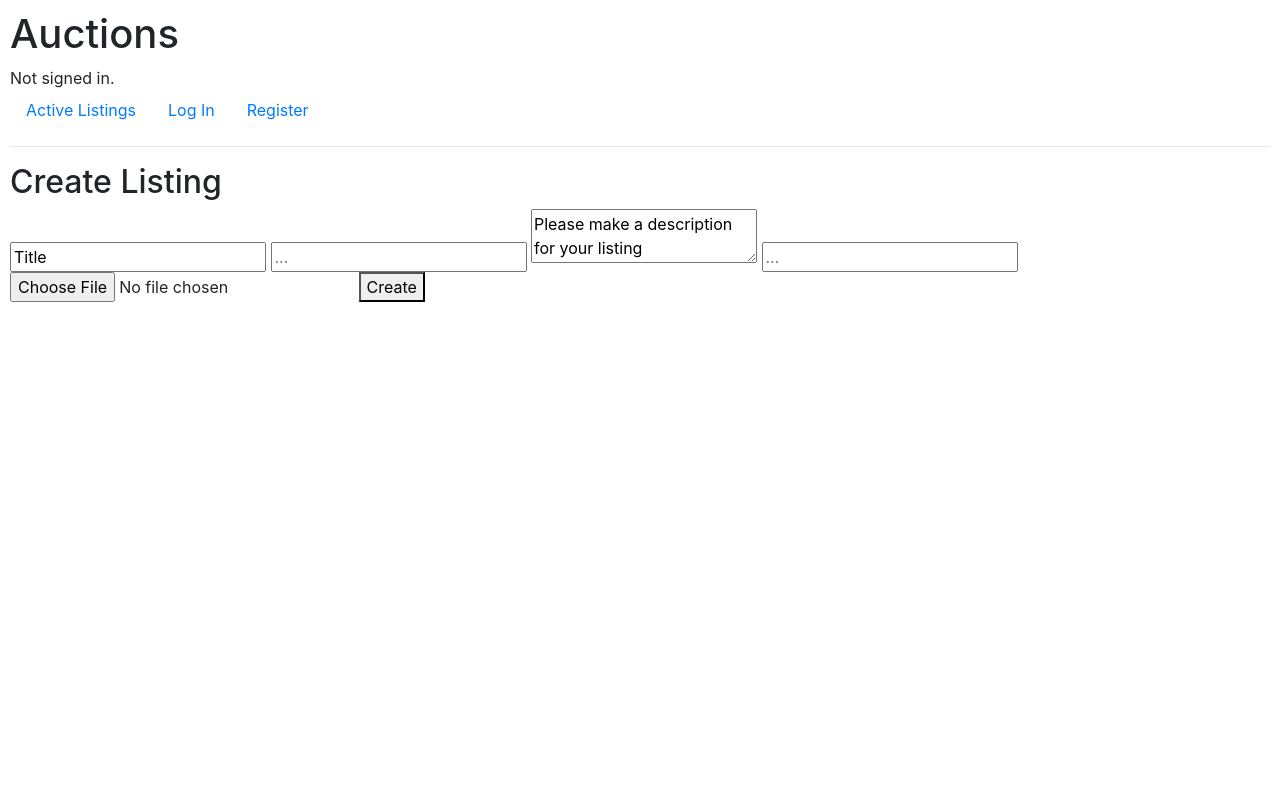
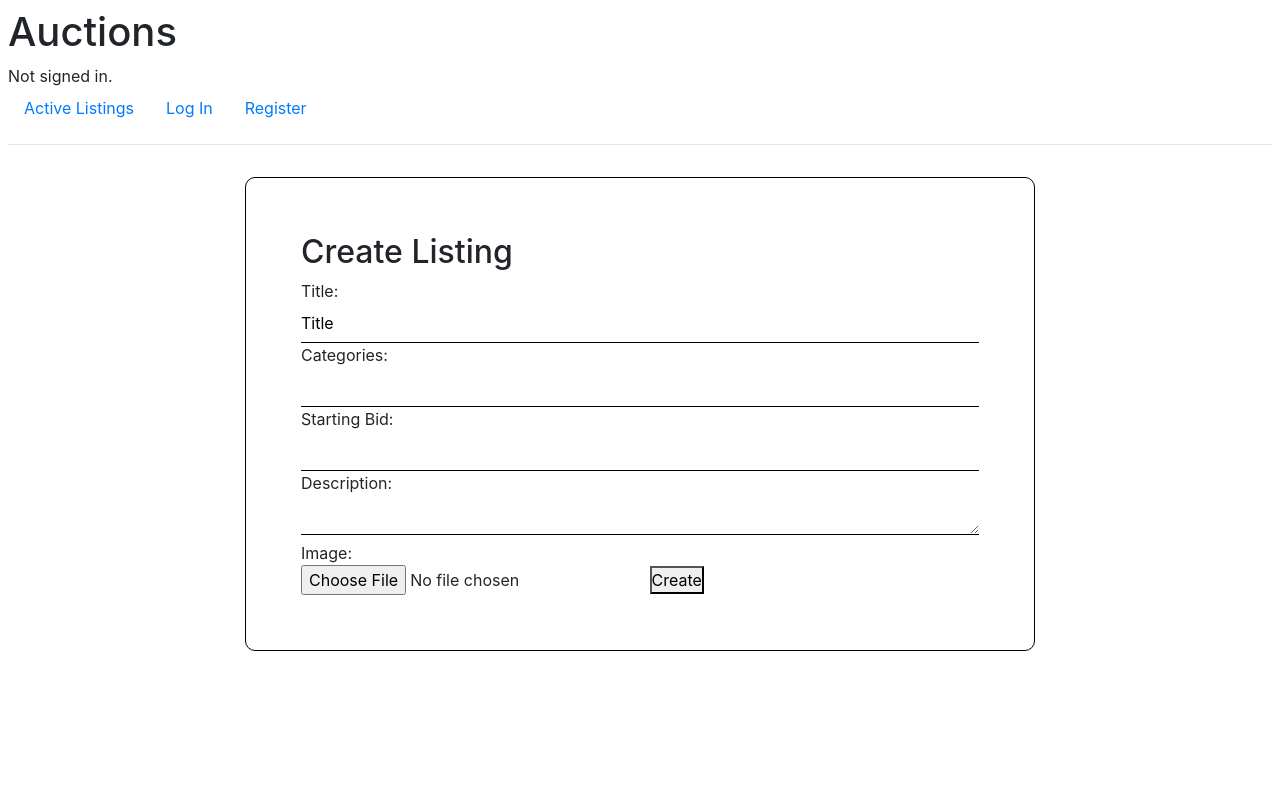
Before and after one commit to JadirXavier/Commerce, a Django app: page /new_listing in a window 1280 px wide. Run offline with Django 3.2, Linux system fonts and the light colour scheme; some libraries are stand-ins or nearby versions.

Commit message:
Started styling new listing page

```diff
--- a/auctions/static/auctions/styles.css
+++ b/auctions/static/auctions/styles.css
@@ -1,3 +1,56 @@
+* {
+    margin: 0;
+    padding: 0;
+    box-sizing: border-box;
+}
+p{
+    margin: 0;
+}
+
 body {
-    padding: 10px;
+    height: 100vh;
+    min-width: 550px;
 }
+
+header, main {
+    padding: 0.5rem;
+}
+
+.center {
+    width: 100%;
+    display: flex;
+    flex-wrap: wrap;
+    justify-content: center;
+    align-items: center;
+}
+
+.wrapper{
+    width: 790px;
+    border-radius: 10px;
+    overflow: hidden;
+    padding: 55px;
+    display: flex;
+    align-items: center;
+    flex-wrap: wrap;
+    border: black solid 1px;
+}
+
+form {
+    width: 100%;
+    border: none;
+    outline: none;
+    background: transparent;
+}
+
+.input2{
+    width: 100%;
+    height: 2.5rem;
+    border: none;
+    border-bottom: solid 1px black;
+    outline: none;
+    padding: 0.5rem 0
+}
+
+textarea .input2{
+    min-height: 5rem;
+}
--- a/auctions/templates/auctions/layout.html
+++ b/auctions/templates/auctions/layout.html
@@ -8,6 +8,7 @@
         <link href="{% static 'auctions/styles.css' %}" rel="stylesheet">
     </head>
     <body>
+        <header>
             <h1>Auctions</h1>
             <div>
                 {% if user.is_authenticated %}
@@ -37,7 +38,10 @@
                 {% endif %}
             </ul>
             <hr>
+        </header>
+        <main>
             {% block body %}
             {% endblock %}
+        </main>
     </body>
 </html>
--- a/auctions/templates/auctions/new_listing.html
+++ b/auctions/templates/auctions/new_listing.html
@@ -1,16 +1,24 @@
 {% extends "auctions/layout.html" %}
 
 {% block body %}
-    <h2>Create Listing</h2>
-    <form action="{% url 'new_listing' %}" method="post">
-        {% csrf_token %}
-        <input type="text" name="title" value ="Title" placeholder="...">
-        <input type="text" name="categories" placeholder="...">
-        <textarea name="description" placeholder="...">Please make a description for your listing</textarea>
-        <input type="number" name="starting_bid" placeholder="...">
-        <input type="file" name="image" placeholder="Image">
-        <button type="submit">Create</button>
-
-    </form>
+    <div class="center">
+        <div class="wrapper">
+            <h2>Create Listing</h2>
+            <form action="{% url 'new_listing' %}" method="post">
+                {% csrf_token %}
+                <p>Title:</p>
+                <input class="input2" type="text" name="title" value ="Title">
+                <p>Categories:</p>
+                <input class="input2" type="text" name="categories">
+                <p>Starting Bid:</p>
+                <input class="input2" type="number" name="starting_bid">
+                <p>Description:</p>
+                <textarea class="input2" name="description"></textarea>
+                <p>Image:</p>
+                <input type="file" name="image">
+                <button type="submit">Create</button>
+            </form>
+        </div>
+    </div>
 
 {% endblock %}
```
Lines whose indentation alone changed are shown as unchanged.
